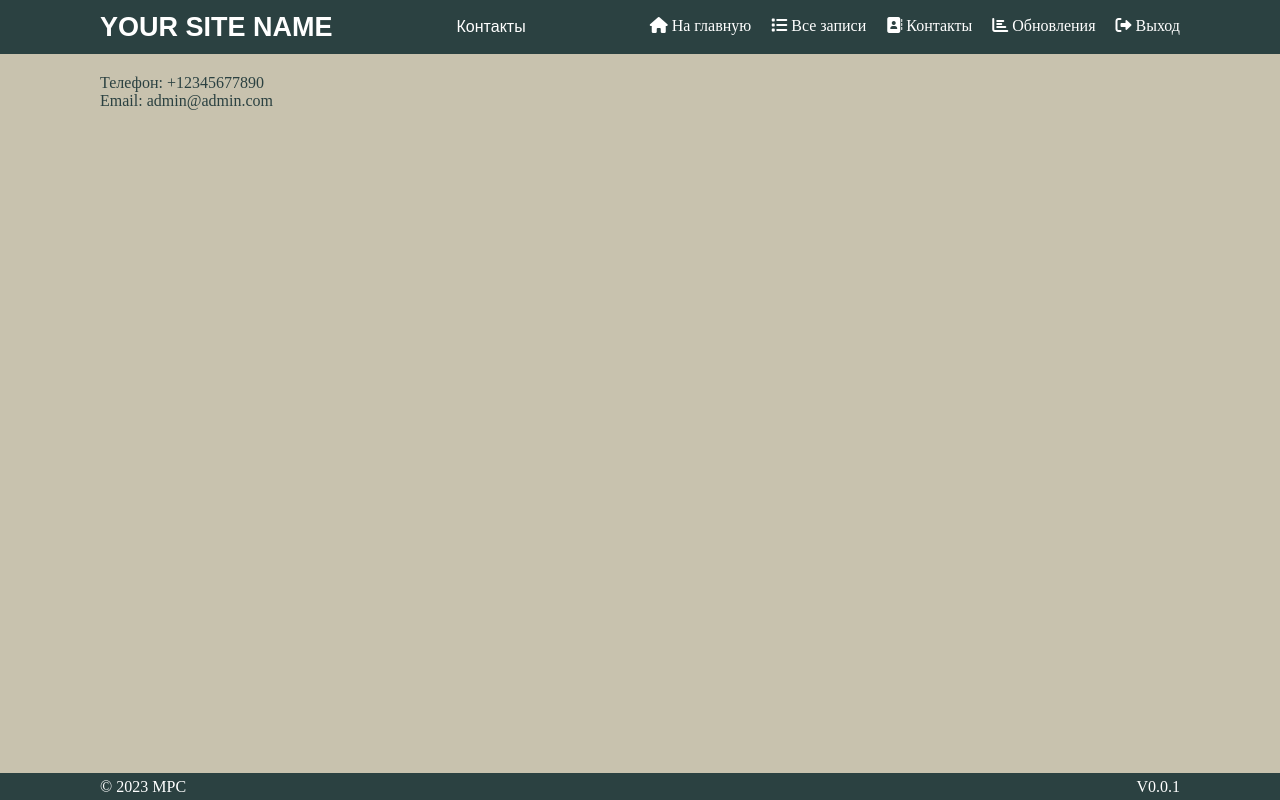
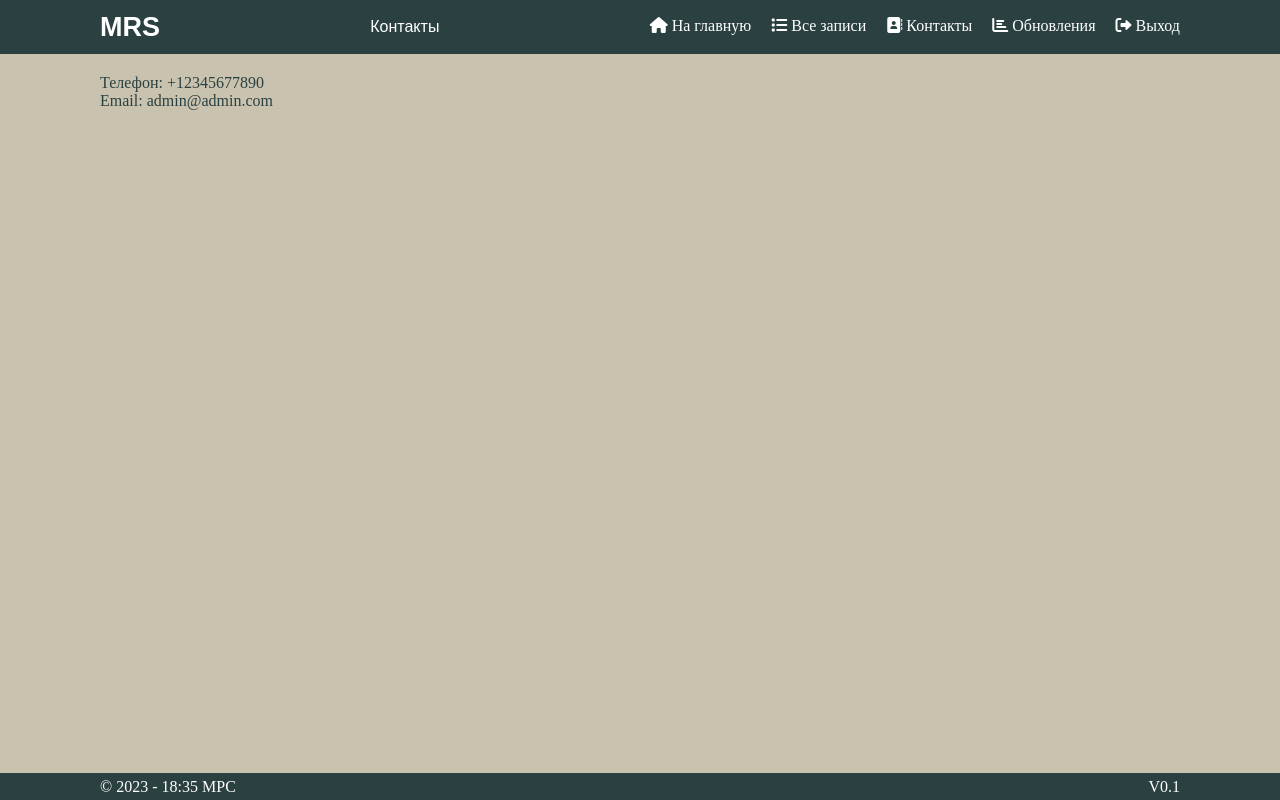
Before and after one commit to skolavsky/diplom_mrs, a Django app: page /contacts/ in a window 1280 px wide. Run offline with Django 4.2, Linux system fonts and the light colour scheme; the visitor is signed in with stand-in values (Sample User, id 1).

Commit message:
update: time add
изменил отображение времени и года на базовой странице

```diff
--- a/mrs_proj/web_handler/templates/base.html
+++ b/mrs_proj/web_handler/templates/base.html
@@ -16,7 +16,7 @@
 <div class="wrapper">
     <header class="header">
         <div class="wrapp">
-            <h1>YOUR SITE NAME</h1>
+            <h1>MRS</h1>
             <h2>{% block header %}{% endblock %}</h2>
             <nav class="menu">
                 <a href="{% url 'home' %}">
@@ -49,8 +49,8 @@
 
     <footer class="footer">
         <div class="wrapp">
-            <p>&copy; 2023 МРС </p>
-            <p>V0.0.1</p>
+            <p>&copy; {% now "Y" %} - {% now "H:i" %} МРС</p>
+            <p>V0.1</p>
         </div>
     </footer>
 </div>
```
